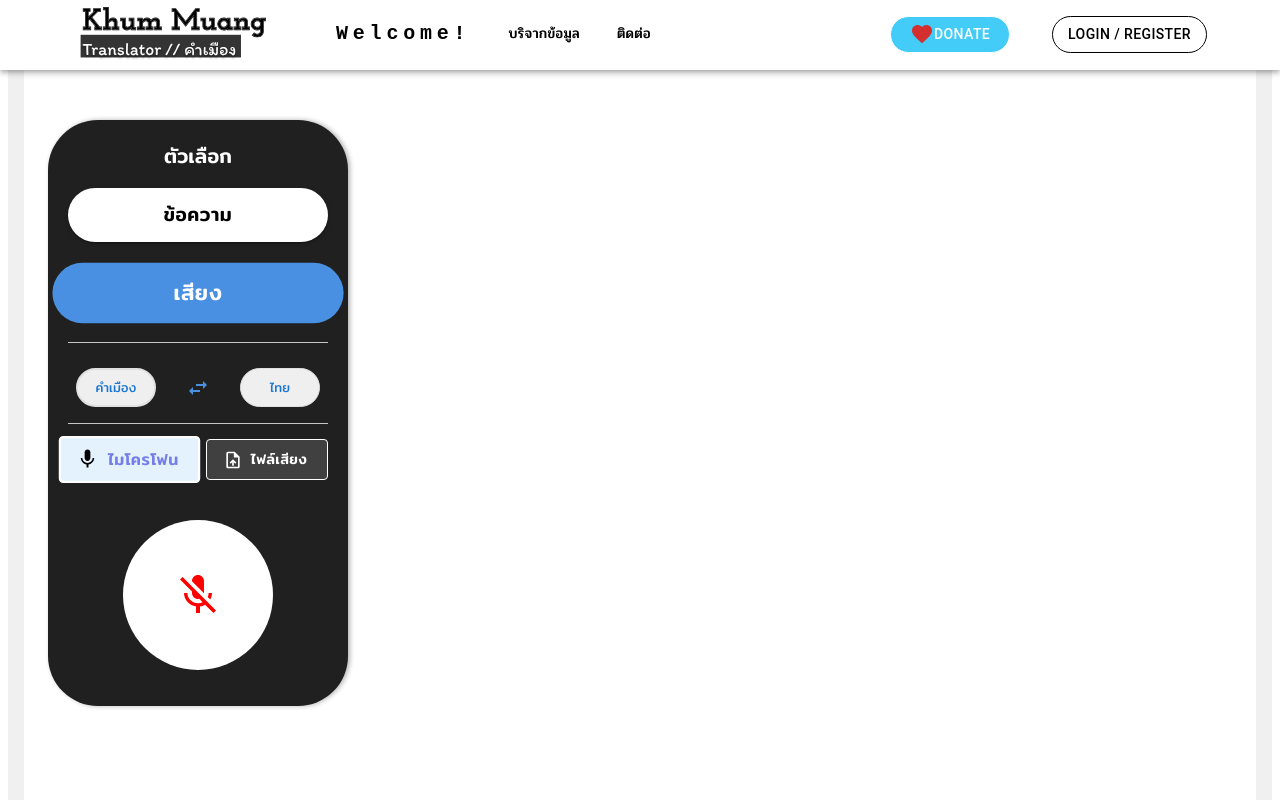
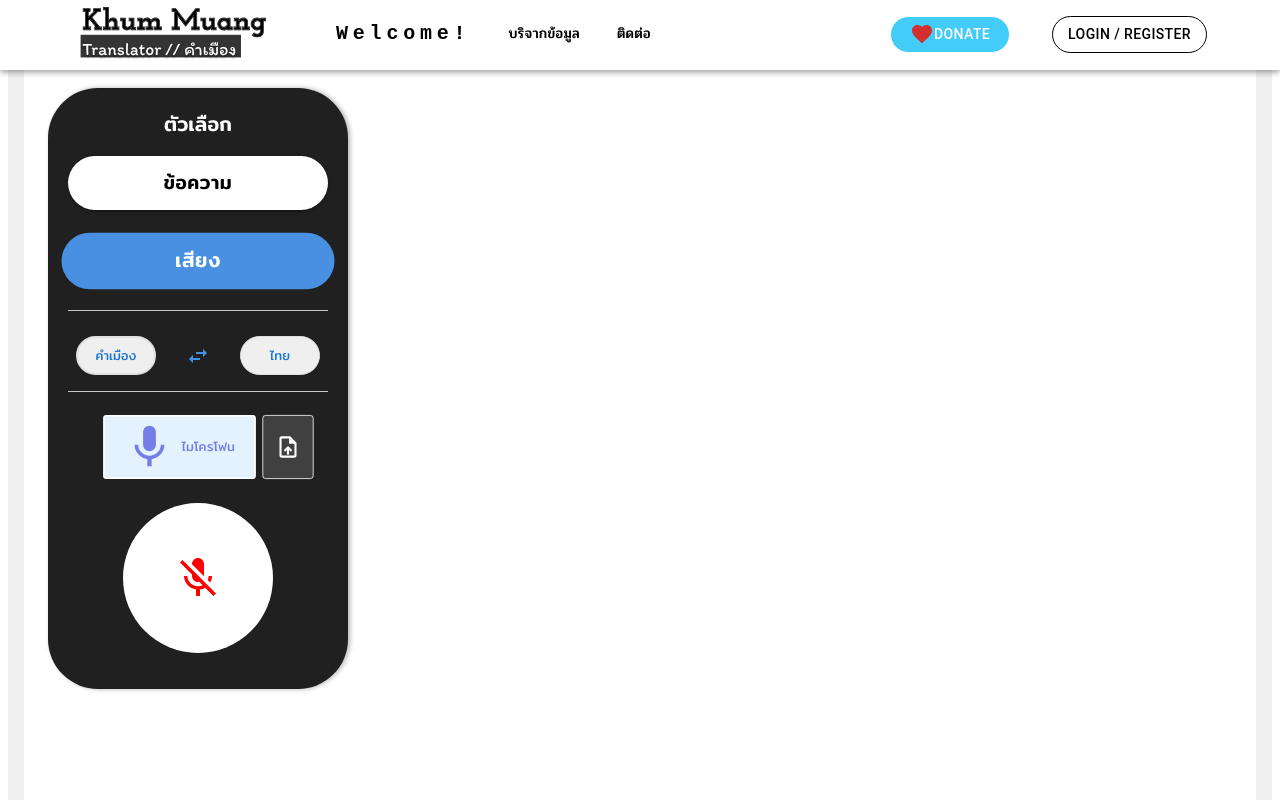
Before and after one commit to BlackHand133/WebApp-Khummuang-Translate, a React (Vite) app in the folder client/: page / in a window 1280 px wide. Both pictures are taken after a click on the button "เสียง". Shown: the top 800 px of the page. Built offline with nearby package versions, Linux system fonts and the light colour scheme.

Commit message:
up file mic

```diff
--- a/client/src/components/Body/Body.jsx
+++ b/client/src/components/Body/Body.jsx
@@ -3,17 +3,26 @@ import { Box, Typography, Button, Paper } from '@mui/material';
 import Sidebar from '../Sidebar/Sidebar';
 import Transcription from '../FileSpeech/Transcription';
 import TextTranslation from '../TextTranslation/TextTranslation';
+import SpeechMic from '../FileSpeech/SpeechMic';
 
 const Body = () => {
   const [selectedOption, setSelectedOption] = useState('text');
   const [file, setFile] = useState(null);
+  const [activeInput, setActiveInput] = useState('microphone');
 
   const handleOptionChange = (option) => {
     setSelectedOption(option);
+    if (option === 'text') {
+      setActiveInput('microphone'); // กลับไปที่ microphone เมื่อลงเลือก 'text'
+    }
   };
 
   const handleFileUpload = (uploadedFile) => {
     setFile(uploadedFile);
+  };
+
+  const handleInputToggle = (input) => {
+    setActiveInput(input);
   };
 
   return (
@@ -25,7 +34,6 @@ const Body = () => {
         p: 2,
       }}
     >
-      {/* Sidebar */}
       <Box
         sx={{
           width: { xs: '100%', md: '300px' },
@@ -37,10 +45,13 @@ const Body = () => {
           borderRadius: '8px',
         }}
       >
-        <Sidebar onOptionChange={handleOptionChange} onFileUpload={handleFileUpload} />
+        <Sidebar
+          onOptionChange={handleOptionChange}
+          onFileUpload={handleFileUpload}
+          onInputToggle={handleInputToggle}
+        />
       </Box>
 
-      {/* Main Content */}
       <Box
         sx={{
           flexGrow: 1,
@@ -52,8 +63,7 @@ const Body = () => {
           borderRadius: '8px',
         }}
       >
-        {/* แสดงไฟล์ที่อัปโหลด */}
-        {file && (
+        {file && selectedOption === 'voice' && activeInput === 'upload' && (
           <Paper
             sx={{
               mt: 5,
@@ -75,8 +85,11 @@ const Body = () => {
           </Paper>
         )}
 
-        {/* แสดงผลลัพธ์ตามตัวเลือก */}
-        {selectedOption === 'text' ? <TextTranslation /> : <Transcription file={file} />}
+        {selectedOption === 'text' ? (
+          <TextTranslation />
+        ) : (
+          activeInput === 'microphone' ? <SpeechMic /> : <Transcription file={file} />
+        )}
       </Box>
     </Box>
   );
--- /dev/null
+++ b/client/src/components/FileSpeech/SpeechMic.jsx
@@ -0,0 +1,11 @@
+import { Box } from '@mui/material'
+import React from 'react'
+import axios from 'axios'; // นำเข้า Axios
+
+function SpeechMic() {
+  return (
+    <Box sx={{display:'flex', justifyContent:'center'}}>dasdada</Box>
+  )
+}
+
+export default SpeechMic
--- a/client/src/components/Sidebar/Sidebar.jsx
+++ b/client/src/components/Sidebar/Sidebar.jsx
@@ -6,7 +6,7 @@ import MicOffIcon from '@mui/icons-material/MicOff';
 import UploadFileIcon from '@mui/icons-material/UploadFile';
 import styles from './Sidebar.module.css';
 
-const Sidebar = ({ onOptionChange, onFileUpload }) => {
+const Sidebar = ({ onOptionChange, onFileUpload, onInputToggle }) => {
   const [selectedOption, setSelectedOption] = useState('text');
   const [activeInput, setActiveInput] = useState('microphone');
   const [microphoneOn, setMicrophoneOn] = useState(false);
@@ -14,12 +14,14 @@ const Sidebar = ({ onOptionChange, onFileUpload }) => {
 
   const handleOptionChange = (option) => {
     setSelectedOption(option);
-    setActiveInput('microphone');
+    setActiveInput('microphone'); // เริ่มต้นเป็นไมโครโฟน
     onOptionChange(option);
+    onInputToggle('microphone'); // ส่งค่าไปยัง Body
   };
 
   const handleInputToggle = (input) => {
     setActiveInput(input);
+    onInputToggle(input); // ส่งค่าไปยัง Body
   };
 
   const handleMicrophoneToggle = () => {
@@ -33,26 +35,46 @@ const Sidebar = ({ onOptionChange, onFileUpload }) => {
   };
 
   const LanguageSwitch = () => (
-    <Box sx={{ display: 'flex', justifyContent: 'center', gap: '10px', flexWrap: 'wrap', mb:'1em' }}>
+    <Box sx={{ display: 'flex', justifyContent: 'center', gap: '10px', flexWrap: 'wrap', mb: '1em' }}>
       <Divider sx={{ width: '100%', my: '15px', backgroundColor: '#e0e0e0' }} />
-      <Button sx={{ borderRadius: '20px', padding: '8px 15px', border: '2px solid #e0e0e0', minWidth: '80px', bgcolor:'ButtonShadow',
-        '&:hover': {bgcolor:'#CBC3E3'}
-       }}>
+      <Button
+        sx={{
+          borderRadius: '20px',
+          padding: '8px 15px',
+          border: '2px solid #e0e0e0',
+          minWidth: '80px',
+          bgcolor: 'ButtonShadow',
+          transition: 'background-color 0.3s',
+          '&:hover': {
+            bgcolor: '#CBC3E3'
+          }
+        }}
+      >
         <Typography sx={{ fontFamily: '"Mitr", sans-serif', fontWeight: 400, fontSize: '0.8rem' }}>คำเมือง</Typography>
       </Button>
       <Button sx={{ color: '#4a90e2' }}>
         <SwapHorizIcon />
       </Button>
-      <Button sx={{ borderRadius: '20px', padding: '8px 15px', border: '1px solid #e0e0e0', minWidth: '80px', bgcolor:'ButtonShadow',
-        '&:hover': {bgcolor:'#CBC3E3'}
-       }}>
+      <Button
+        sx={{
+          borderRadius: '20px',
+          padding: '8px 15px',
+          border: '1px solid #e0e0e0',
+          minWidth: '80px',
+          bgcolor: 'ButtonShadow',
+          transition: 'background-color 0.3s',
+          '&:hover': {
+            bgcolor: '#CBC3E3'
+          }
+        }}
+      >
         <Typography sx={{ fontFamily: '"Mitr", sans-serif', fontWeight: 400, fontSize: '0.8rem' }}>ไทย</Typography>
       </Button>
     </Box>
   );
 
   return (
-    <Grid container direction="column" sx={{ mt:'5em', ml:'0.5em', borderRadius: '50px', height: 'auto', maxHeight:'100%', padding: '20px', backgroundColor: '#202020', boxShadow: '2px 0 5px rgba(0,0,0,0.3)' }}>
+    <Grid container direction="column" sx={{ mt: '3em', ml: '0.5em', borderRadius: '50px', height: 'auto', maxHeight: '100%', padding: '20px', backgroundColor: '#202020', boxShadow: '2px 0 5px rgba(0,0,0,0.3)' }}>
       <Typography variant="h6" gutterBottom align="center" sx={{ fontFamily: '"Mitr", sans-serif', fontWeight: 500, color: 'white', mb: 2 }}>
         ตัวเลือก
       </Typography>
@@ -64,19 +86,25 @@ const Sidebar = ({ onOptionChange, onFileUpload }) => {
             variant="contained"
             onClick={() => handleOptionChange(option)}
             disabled={selectedOption === option}
-            sx={{ mb: 1 , fontFamily: '"Mitr", sans-serif', borderRadius:'50px', fontSize:'1.2rem', padding:'10px',
-              backgroundColor: selectedOption === option ? '#4a90e2' : 'white', // ปรับสีเมื่อปุ่มถูกกดแล้ว
-              color: selectedOption === option ? 'white' : 'black', // ปรับสีข้อความเมื่อปุ่มถูกกดแล้ว
-              transition: 'transform 0.3s, font-weight 0.1s', // การเปลี่ยนแปลงที่ราบรื่น
+            sx={{
+              mb: 1,
+              fontFamily: '"Mitr", sans-serif',
+              borderRadius: '50px',
+              fontSize: '1.2rem',
+              padding: '10px',
+              backgroundColor: selectedOption === option ? '#4a90e2' : 'white',
+              color: selectedOption === option ? 'white' : 'black',
+              transition: 'background-color 0.3s, transform 0.3s, font-weight 0.1s',
               '&:hover': {
-                transform: 'scale(1.05)', // ขยายขนาดปุ่มเมื่อ hover
+                transform: 'scale(1.05) translateX(5px)', // ขยายขนาดปุ่มและเคลื่อนที่ไปทางขวา
                 fontWeight: 700,
-                color:'white' // ทำให้ข้อความหนาขึ้นเมื่อ hover
+                backgroundColor: '#4a90e2',
+                color: 'white',
               },
               '&.Mui-disabled': {
-                backgroundColor: '#4a90e2', // สีพื้นหลังเมื่อปุ่มถูกปิดการใช้งาน
-                color: 'white', // สีข้อความเมื่อปุ่มถูกปิดการใช้งาน
-                transform: 'scale(1.12)'
+                backgroundColor: '#4a90e2',
+                color: 'white',
+                transform: 'scale(1.05)'
               },
             }}
           >
@@ -88,25 +116,32 @@ const Sidebar = ({ onOptionChange, onFileUpload }) => {
               {option === 'voice' && (
                 <>
                   <Divider sx={{ width: '100%', my: '15px', backgroundColor: '#e0e0e0' }} />
-                  <Box sx={{ display: 'flex', flexDirection: 'row', gap: '15px', justifyContent:'space-between' }}>
+                  <Box sx={{ display: 'flex', flexDirection: 'row', gap: '5px', justifyContent: 'space-between' }}>
                     <Button
                       fullWidth
                       onClick={() => handleInputToggle('microphone')}
                       sx={{
                         backgroundColor: activeInput === 'microphone' ? '#e3f2fd' : '#404040',
-                        color: activeInput === 'upload' ? 'white' : '#757de8',
-                        transition: 'transform 0.3s, border 0.3s',
-                        transform: activeInput === 'microphone' ? 'scale(1.15)' : 'scale(1)',
+                        color: activeInput === 'microphone' ? '#757de8' : 'white',
+                        transition: 'transform 1s, background-color 1s, border 1s',
+                        transform: activeInput === 'microphone' ? 'scale(0.8) translateX(20px)' : 'scale(0.8) translateX(10px)',
                         fontFamily: '"Mitr", sans-serif',
                         border: activeInput === 'microphone' ? '2px solid white' : '1px solid white',
-                        '&:hover': { backgroundColor: '#bbdefb'  },
+                        width: activeInput === 'upload' ? '80px' : '100%', // กำหนดความกว้าง
+                        height: activeInput === 'upload' ? '80px' : '100%', // กำหนดความสูง
+                        '&:hover': {
+                          backgroundColor: '#bbdefb',
+                        },
                       }}
-                      startIcon={<MicIcon
-                        sx={{
-                          color: activeInput === 'upload' ? 'white' : 'black'
-                        }} />}
                     >
-                      ไมโครโฟน
+                      {activeInput === 'microphone' ? (
+                        <>
+                          <MicIcon sx={{ fontSize: '4rem' }} />
+                          <Typography sx={{ ml: 1,fontFamily: '"Mitr", sans-serif', }}>ไมโครโฟน</Typography>
+                        </>
+                      ) : (
+                        <MicIcon sx={{ fontSize: '2rem' }} />
+                      )}
                     </Button>
                     <Button
                       fullWidth
@@ -114,40 +149,84 @@ const Sidebar = ({ onOptionChange, onFileUpload }) => {
                       sx={{
                         backgroundColor: activeInput === 'upload' ? '#e3f2fd' : '#404040',
                         color: activeInput === 'upload' ? '#757de8' : 'white',
-                        transition: 'transform 0.3s, border 0.3s',
-                        transform: activeInput === 'microphone' ? 'scale(1)' : 'scale(1.15)',
-                        fontFamily: '"Mitr", sans-serif',
+                        transition: 'transform 1s, background-color 1s, border 1s',
+                        transform: activeInput === 'upload' ? 'scale(0.8) translateX(-20px)' : 'scale(0.8) translateX(-10px)',
                         border: activeInput === 'upload' ? '2px solid white' : '1px solid white',
-                        '&:hover': { backgroundColor: '#bbdefb' }
+                        width: activeInput === 'upload' ? '100%' : '80px', // กำหนดความกว้าง
+                        height: activeInput === 'upload' ? '100%' : '80px', // กำหนดความสูง
+                        '&:hover': {
+                          backgroundColor: '#bbdefb',
+                        }
                       }}
-                      startIcon={<UploadFileIcon sx={{
-                        color: activeInput === 'upload' ? 'black' : 'white'
-                      }}/>}
                     >
-                      ไฟล์เสียง
+                      {activeInput === 'upload' ? (
+                        <>
+                          <UploadFileIcon sx={{ fontSize: '4rem' }} />
+                          <Typography sx={{ ml: 1 ,fontFamily: '"Mitr", sans-serif',}}>ไฟล์เสียง</Typography>
+                        </>
+                      ) : (
+                        <UploadFileIcon sx={{ fontSize: '2rem' }} />
+                      )}
                     </Button>
                   </Box>
-                  <Box sx={{ display: 'flex', justifyContent: 'center', mt: 5 }}>
+                  <Box sx={{ display: 'flex', justifyContent: 'center', mt: 2 }}>
                     {activeInput === 'microphone' ? (
-                      <Button size='large' onClick={handleMicrophoneToggle} sx={{bgcolor:'white',borderRadius:'100px',height:'150px',width:'150px',transition: 'transform 0.3s',
-                        '&:hover':{
-                          backgroundColor:'lightgray',
+                      <Button size='large' onClick={handleMicrophoneToggle} sx={{
+                        bgcolor: 'white',
+                        borderRadius: '100px',
+                        height: '150px',
+                        width: '150px',
+                        transition: 'transform 0.3s, background-color 0.3s',
+                        '&:hover': {
+                          backgroundColor: 'lightgray',
                           transform: 'scale(1.05)',
                         }
                       }}>
                         {microphoneOn ? (
-                          <MicIcon className={styles.mic} sx={{ fontSize: '3rem', color: 'red' }} />
+                          <MicIcon className={styles.mic} sx={{ fontSize: '3rem', color: 'red'  }} />
                         ) : (
                           <MicOffIcon sx={{ fontSize: '3rem', color: 'red' }} />
                         )}
                       </Button>
                     ) : (
-                      <Button component="label">
-                        <input type="file" hidden accept="audio/*" onChange={handleFileChange} />
-                        <UploadFileIcon sx={{ fontSize: '5rem', color: '#4a90e2',border:'1px solid white',borderRadius:'10px',padding:'10px',
-                          '&:hover':{bgcolor:'white' ,border:'1px solid gray'}
-                         }}/>
-                      </Button>
+                      <Button component="label" sx={{ position: 'relative', display: 'inline-flex', alignItems: 'center', justifyContent: 'center' }}>
+                      <input type="file" hidden accept="audio/*" onChange={handleFileChange} />
+                      <UploadFileIcon
+                        sx={{
+                          fontSize: '5rem',
+                          color: '#4a90e2',
+                          border: '1px solid white',
+                          borderRadius: '10px',
+                          padding: '10px',
+                          transition: 'background-color 0.3s, transform 0.3s',
+                          '&:hover': {
+                            bgcolor: 'white',
+                            border: '1px solid gray',
+                            transform: 'scale(1.05)',
+                          }
+                        }}
+                      />
+                      <Box
+                        sx={{
+                          position: 'absolute',
+                          bottom: '10px', // ปรับตำแหน่งตามต้องการ
+                          left: '50%',
+                          transform: 'translateX(-50%)',
+                          color: '#4a90e2',
+                          fontFamily: '"Mitr", sans-serif',
+                          fontWeight: 400,
+                          fontSize: '0.8rem',
+                          textAlign: 'center',
+                          whiteSpace: 'nowrap',
+                          px: 1,
+                          bgcolor: 'rgba(255, 255, 255, 0.8)', // สีพื้นหลังข้อความเพื่อให้โดดเด่นขึ้น
+                          borderRadius: '5px'
+                        }}
+                      >
+                        อัปโหลด
+                      </Box>
+                    </Button>
+
                     )}
                   </Box>
                 </>
```
